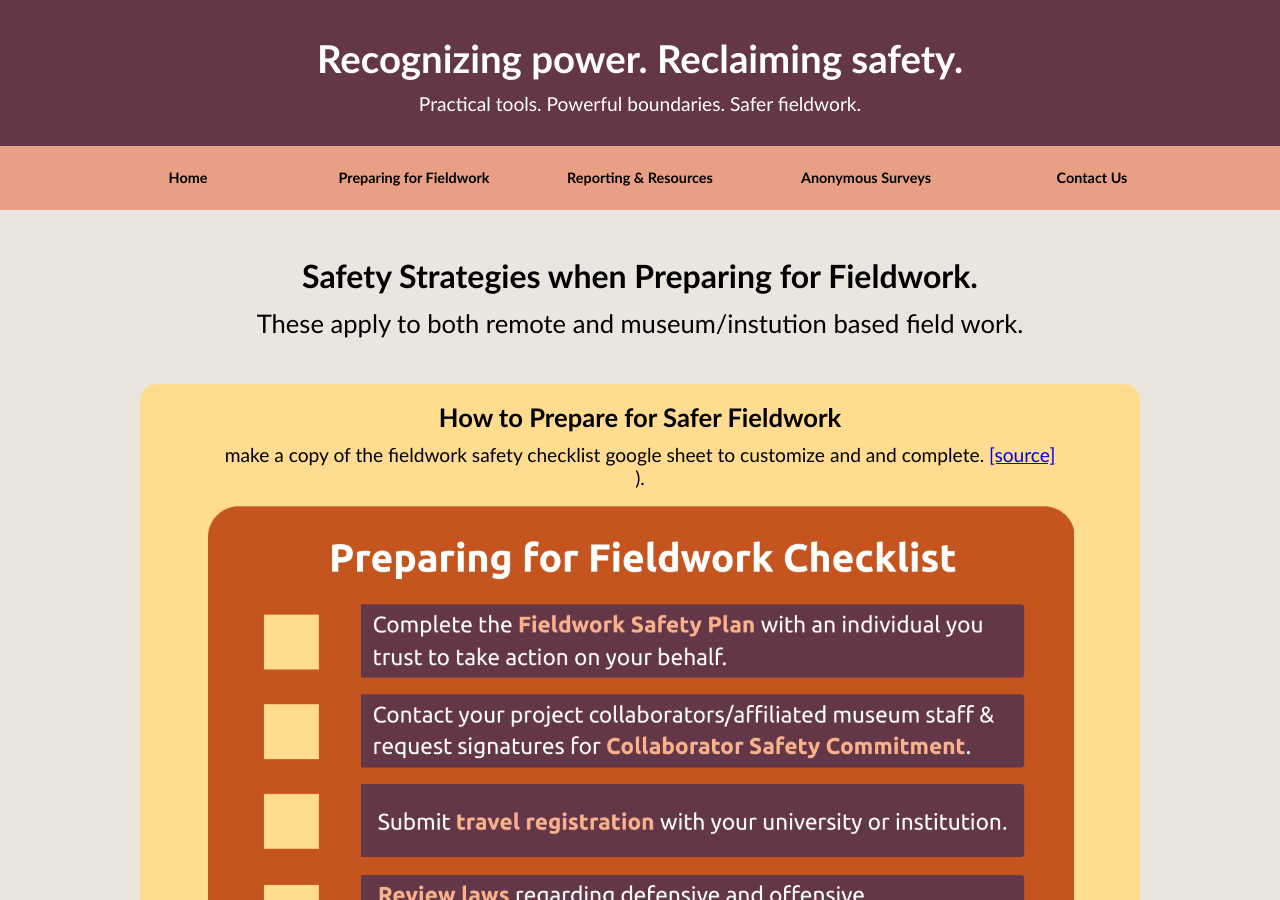
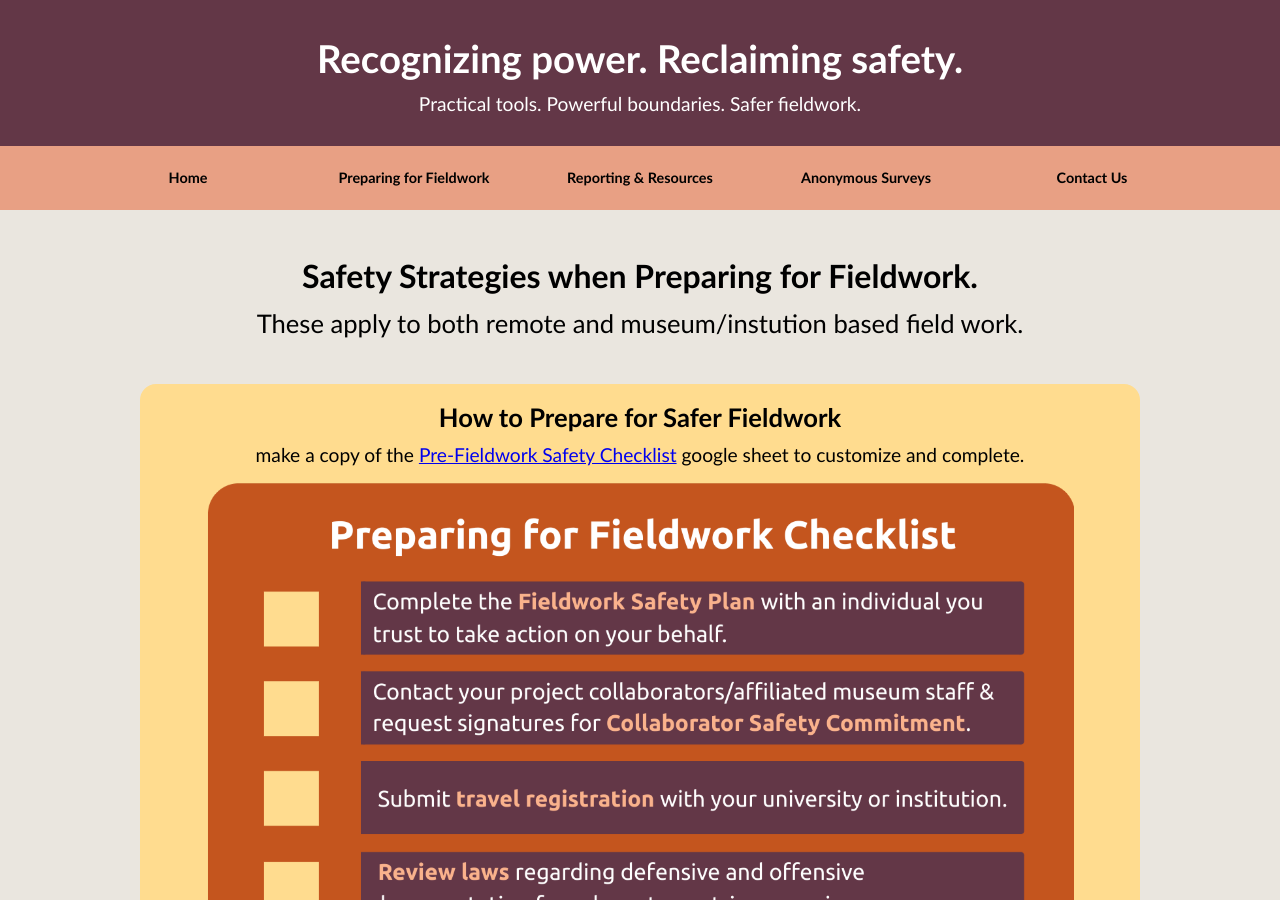
Before and after one commit to AnthroSafetyWarrior/GoldenTrowelProject, a Jekyll site: the page built from _pages/preparing.html, in a window 1280 px wide and 900 px high. Built offline with Jekyll 4.4.1, drawn with Linux system fonts in a browser that asks for light colours.

Commit message:
updating pages

```diff
--- a/_layouts/default.html
+++ b/_layouts/default.html
@@ -226,7 +226,7 @@
     <div class="dropdown">
       <a href="{{ site.baseurl }}/preparing.html">Preparing for Fieldwork</a>
       <div class="dropdown-content">
-        <a href="#">Beginner Safety Checklist</a>
+        <a href="https://docs.google.com/spreadsheets/d/1ZjhKX9xpNuL4AG_rvhCvbrSp2nIuF4NTJd0CaRwR53U/edit?usp=sharing">Pre-Fieldwork Safety Checklist</a>
       </div>
     </div>
 
@@ -248,7 +248,7 @@
       </div>
     </div>
 
-    <div class="dropdown"><a href="{{ site.baseurl }}/contact.html">Contact Us</a></div>
+    <div class="dropdown"><a href="anthrosafetywarrior@gmail.com">Contact Us</a></div>
   </nav>
 </div>
 
--- a/_pages/preparing.html
+++ b/_pages/preparing.html
@@ -90,10 +90,7 @@
   <div class="docs-container prevalence">
   <h3>How to Prepare for Safer Fieldwork</h3>
     <p>
-      make a copy of the fieldwork safety checklist google sheet to customize and and complete.
-      <a href="[website]" target="_blank" rel="noopener">
-        [source]
-      </a>).
+      make a copy of the <a href="https://docs.google.com/spreadsheets/d/1ZjhKX9xpNuL4AG_rvhCvbrSp2nIuF4NTJd0CaRwR53U/edit?usp=sharing" target="_blank" rel="noopener">Pre-Fieldwork Safety Checklist</a> google sheet to customize and complete.
     </p>
  <img
       src="Safety-checklist.png"
```
